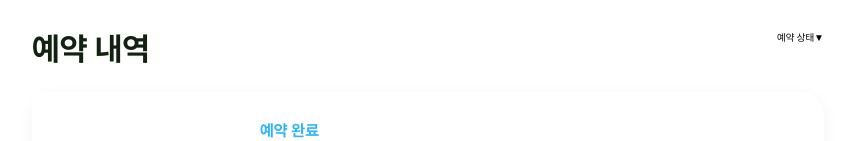
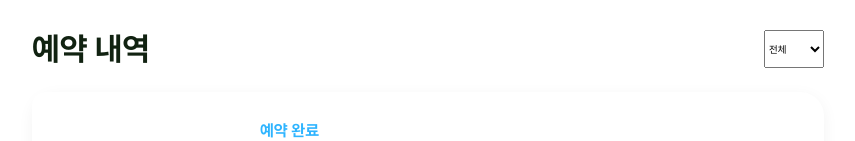
Before and after one commit to TripTripNow/TodayTrip, a Next.js app: page /mypage/reservations in a window 1280 px wide. Shown: the top 141 px of the page, without its empty margins (212-1067 px from the left). Built offline with nearby package versions, Linux system fonts and the light colour scheme.

Commit message:
Refactor : 쓸모없는 코드 삭제 및 깃허브 템플릿 오타 수정

```diff
--- a/src/pages/mypage/reservations/index.tsx
+++ b/src/pages/mypage/reservations/index.tsx
@@ -1,20 +1,7 @@
-import DropDown from '@/components/Reservations/DropDown/DropDown';
 import styles from './Reservations.module.css';
 import { useState } from 'react';
 import Card, { CardProps } from '@/components/Reservations/Card/Card';
 function Reservation() {
-  const [isDropdownView, setDropdownView] = useState(false);
-
-  const handleClickContainer = () => {
-    setDropdownView(!isDropdownView);
-  };
-
-  const handleBlurContainer = () => {
-    setTimeout(() => {
-      setDropdownView(false);
-    }, 200);
-  };
-
   const reservations: CardProps['data'][] = [
     {
       id: 1,
@@ -97,7 +84,16 @@ function Reservation() {
       endTime: '16:00',
     },
   ];
+  // option들을 정의
+  const OPTIONS = [
+    { id: 1, value: 'pending', name: '예약 완료' },
+    { id: 2, value: 'canceled', name: '예약 취소' },
+    { id: 3, value: 'confirmed', name: '예약 승인' },
+    { id: 4, value: 'declined', name: '예약 거절' },
+    { id: 6, value: 'completed', name: '체험 완료' },
+  ];
 
+  const [selectedValue, setSelectedValue] = useState('all');
   return (
     <div
       style={{
@@ -111,36 +107,20 @@ function Reservation() {
       <div className={styles.container}>
         <div className={styles.header}>
           <h2 className={styles.h2}>예약 내역</h2>
-          <div className="container" onBlur={handleBlurContainer}>
-            <label onClick={handleClickContainer}>
-              <button>예약 상태{isDropdownView ? '▲' : '▼'}</button>
-              {isDropdownView && (
-                <ul>
-                  {['예약 완료', '예약 취소', '예약 승인', '예약 거절', '체험 완료'].map((li, i) => (
-                    <li
-                      style={{
-                        zIndex: '1',
-                        display: 'flex',
-                        width: '5rem',
-                        height: '3rem',
-                        justifyContent: 'center',
-                        alignItems: 'center',
-                        cursor: 'pointer',
-                        textAlign: 'center',
-                      }}
-                      key={i}
-                    >
-                      {li}
-                    </li>
-                  ))}
-                </ul>
-              )}
-            </label>
-          </div>
+          <select defaultValue={'all'} onChange={(e) => setSelectedValue(e.target.value)}>
+            <option value="all">전체</option>
+            {OPTIONS.map((option) => (
+              <option key={option.id} value={option.value}>
+                {option.name}
+              </option>
+            ))}
+          </select>
         </div>
-        {reservations.map((reservation) => (
-          <Card key={reservation.id} data={reservation} />
-        ))}
+        {selectedValue === 'all'
+          ? reservations.map((reservation) => <Card key={reservation.id} data={reservation} />)
+          : reservations
+              .filter((reservation) => reservation.status === selectedValue)
+              .map((filteredReservation) => <Card key={filteredReservation.id} data={filteredReservation} />)}
       </div>
     </div>
   );
```
